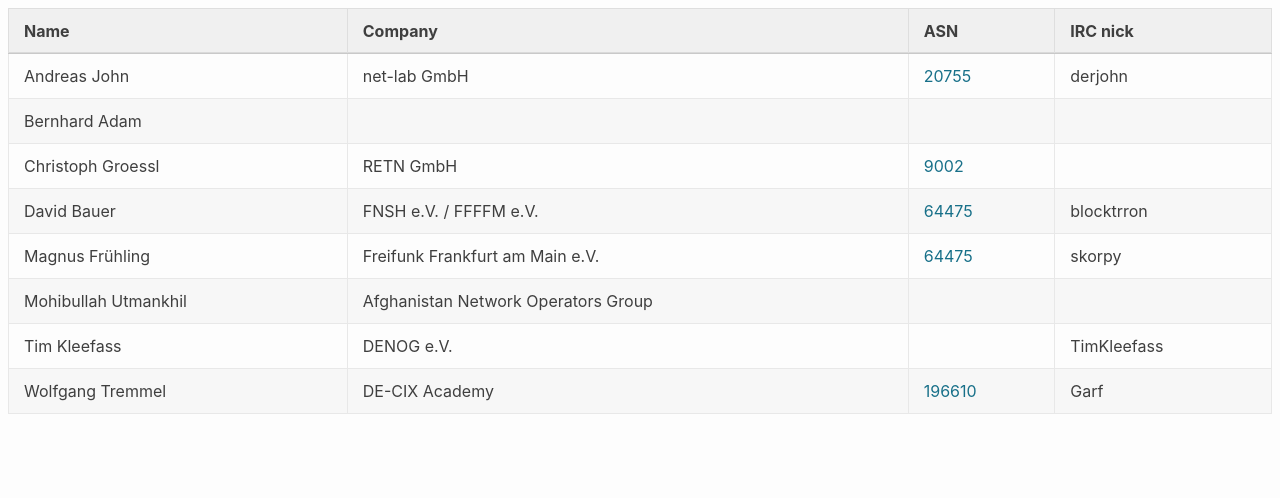
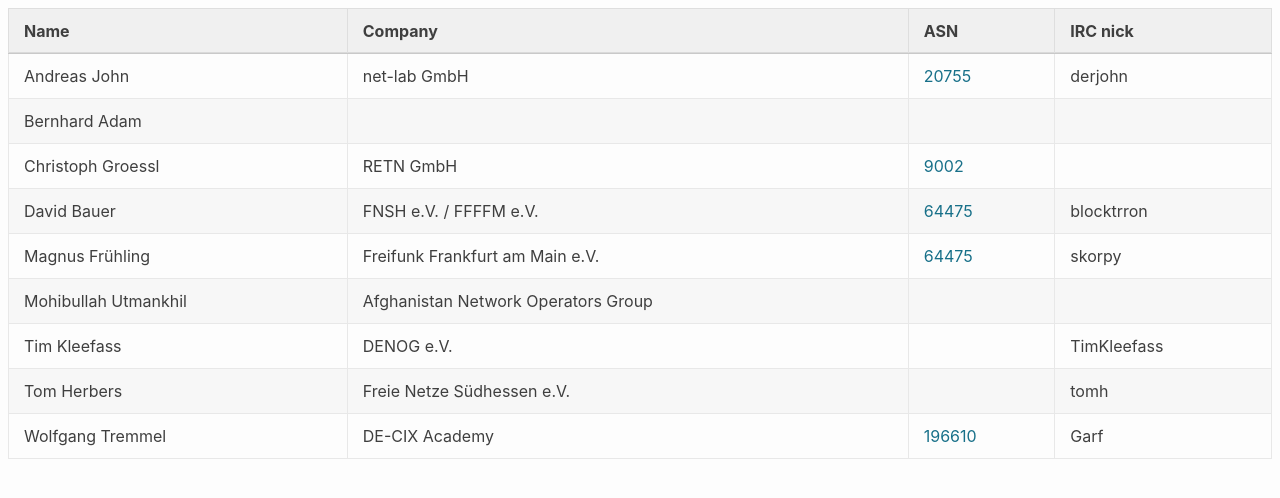
Before and after one commit to denog/pretix-attendeelist, a Jekyll site: the page built from meetup2024_01/index.markdown, in a window 1280 px wide. Shown: the top 498 px of the page. Built offline with Jekyll 4.4.1, drawn with Linux system fonts in a browser that asks for light colours.

Commit message:
Latest data: Sun Nov 26 08:28:30 UTC 2023

```diff
--- a/_data/attendees_denog_meetup_2024_01.json
+++ b/_data/attendees_denog_meetup_2024_01.json
@@ -42,6 +42,12 @@
     "asn": null
   },
   {
+    "name": "Tom Herbers",
+    "company": "Freie Netze Südhessen e.V.",
+    "irc": "tomh",
+    "asn": null
+  },
+  {
     "name": "Wolfgang Tremmel",
     "company": "DE-CIX Academy",
     "irc": "Garf",
```
